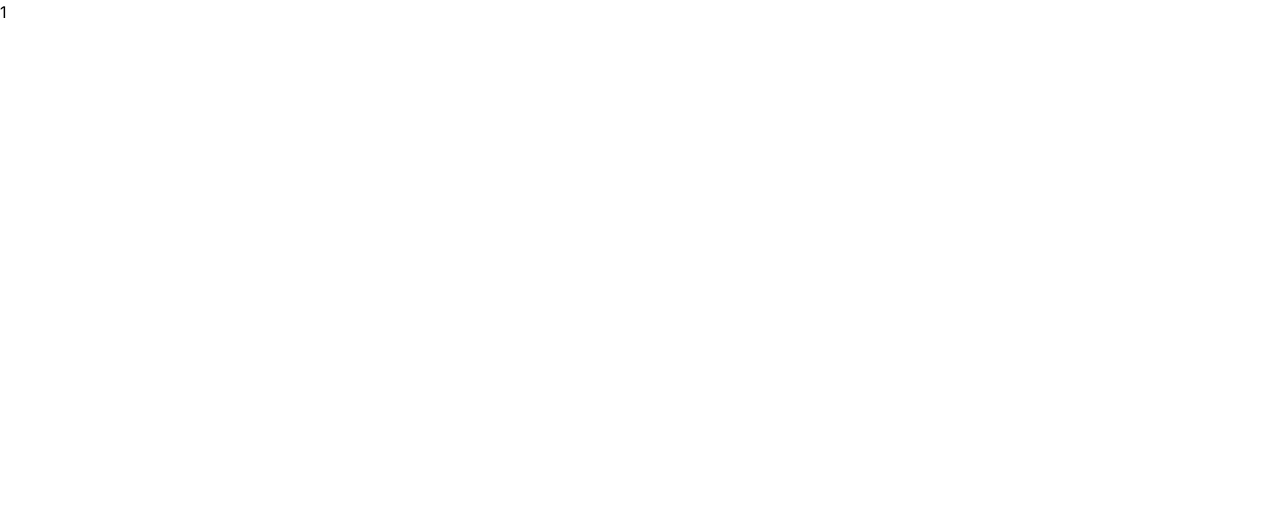
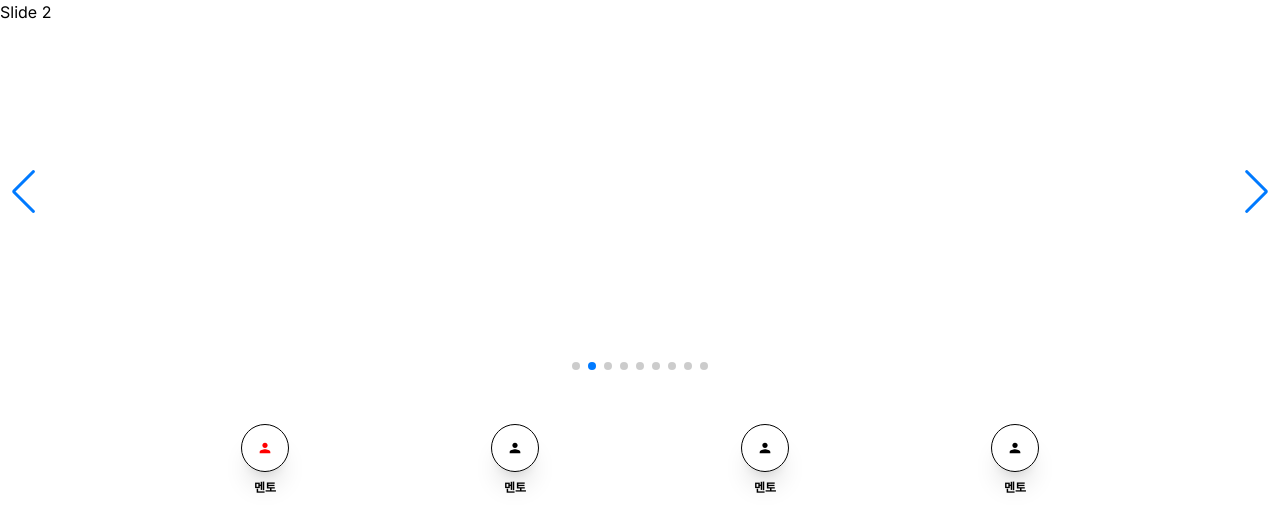
Before and after one commit to BobbyKJH/mvp_dummy, a Next.js app: page / in a window 1280 px wide. Shown: the top 532 px of the page. Built offline with nearby package versions, Linux system fonts and the light colour scheme.

Commit message:
Feat : Home Page
- Home Link Component
- Home Swiper Component

Feat     : 새로운 기능 추가
Refactor : 코드 리펙토링
Fix      : 버그 수정
Style    : CSS 수정
Docs     : 문서 추가 및 수정
Rename   : 폴더 이름 수정 및 위치 수정
Remove   : 폴더 삭제

```diff
--- a/src/app/(home)/page.tsx
+++ b/src/app/(home)/page.tsx
@@ -1,9 +1,21 @@
 import React from "react";
+
+import HomeLink from "@/app/(home)/_components/HomeLink";
+import HomeSwiper from "@/app/(home)/_components/HomeSwiper";
+
+import { MdPerson } from "react-icons/md";
 
 const HomePage: React.FC = () => {
   return (
     <div>
-      <div>1</div>
+      <HomeSwiper />
+
+      <div className="grid grid-cols-4 mx-auto max-w-[1000px] my-10">
+        <HomeLink href="/" title="멘토" icon={<MdPerson color="red" />} />
+        <HomeLink href="/" title="멘토" icon={<MdPerson />} />
+        <HomeLink href="/" title="멘토" icon={<MdPerson />} />
+        <HomeLink href="/" title="멘토" icon={<MdPerson />} />
+      </div>
     </div>
   );
 };
```
